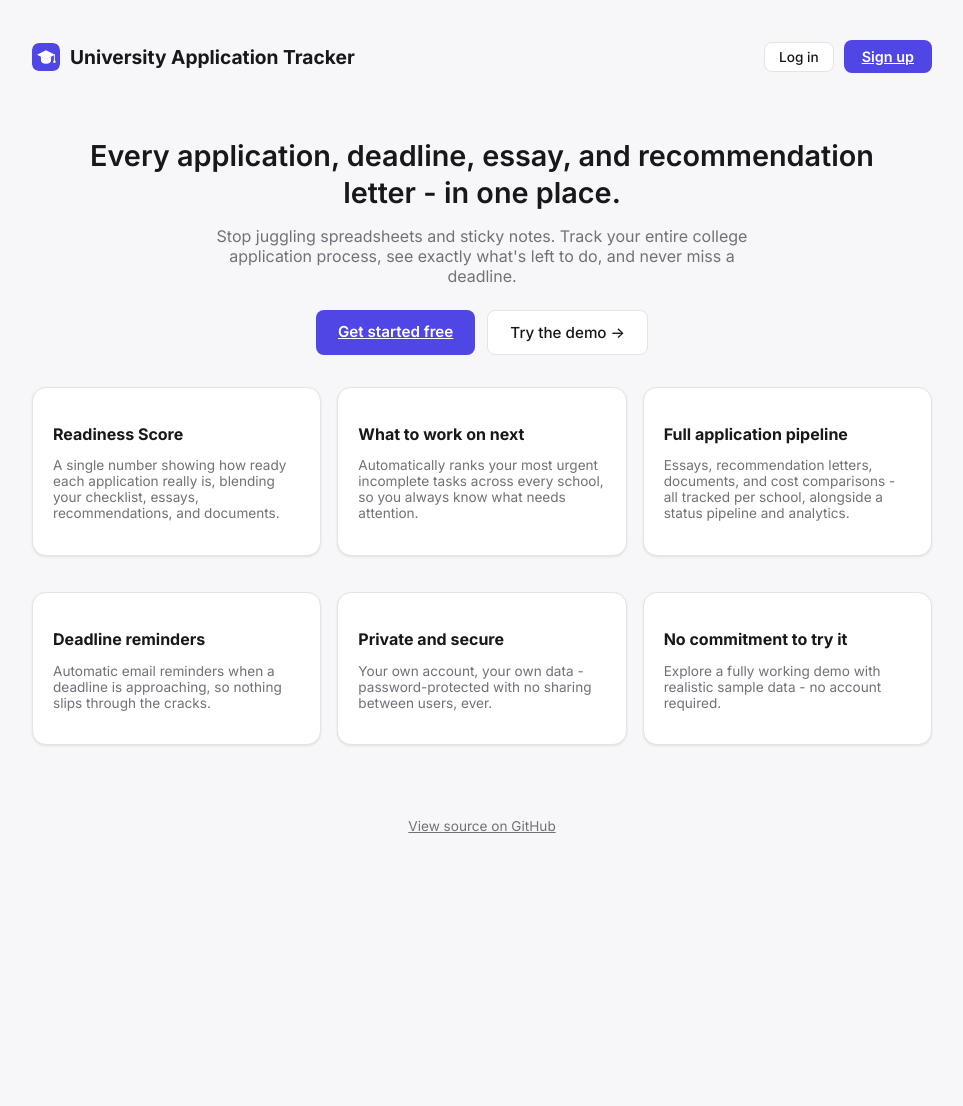
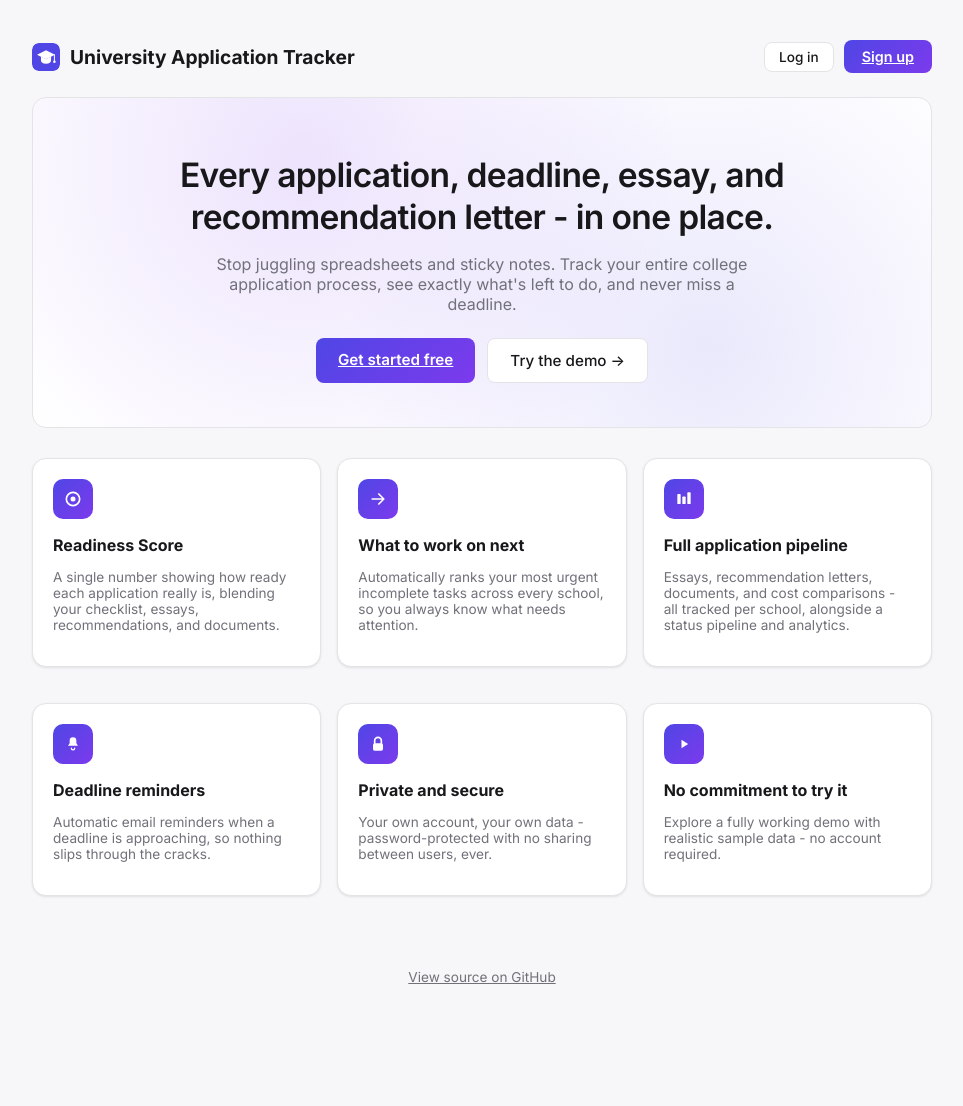
Before and after one commit to Bhakti864653/uni-app-tracker, a Flask app: page / in a window 1280 px wide. Shown: the whole page, without its empty margins (158-1121 px from the left). Before the commit the page ends 833 px from the top, so only its background shows below. Run offline with Flask 3, Linux system fonts and the light colour scheme.

Commit message:
Visual design refresh: gradients, hover motion, landing icons
Adds a purple-to-violet accent gradient used on buttons and progress
bars, hover lift/shadow on university cards, task sections, and
pipeline cards, and a richer landing page hero with a subtle gradient
background and a small icon per feature card. CSS/markup only, no
behavior changes.

```diff
--- a/static/style.css
+++ b/static/style.css
@@ -17,6 +17,8 @@
     --radius: 14px;
     --radius-sm: 8px;
     --shadow: 0 1px 2px rgba(0, 0, 0, 0.04), 0 1px 3px rgba(0, 0, 0, 0.06);
+    --shadow-hover: 0 12px 24px rgba(79, 70, 229, 0.14), 0 3px 8px rgba(0, 0, 0, 0.06);
+    --accent-gradient: linear-gradient(135deg, #4f46e5, #7c3aed);
 }
 
 :root[data-theme="dark"] {
@@ -597,15 +619,22 @@ h2 {
     padding: 8px 18px;
     border-radius: var(--radius-sm);
     border: none;
-    background: var(--accent);
+    background: var(--accent-gradient);
     color: white;
     font-size: 0.9rem;
     font-weight: 600;
     cursor: pointer;
+    transition: transform 0.15s ease, box-shadow 0.15s ease, filter 0.15s ease;
 }
 
 .btn-primary:hover {
-    background: var(--accent-hover);
+    filter: brightness(1.08);
+    transform: translateY(-1px);
+    box-shadow: 0 6px 14px rgba(79, 70, 229, 0.3);
+}
+
+.btn-primary:active {
+    transform: translateY(0);
 }
 
 /* University profile page */
@@ -873,13 +913,20 @@ h2 {
 
 .landing-hero {
     text-align: center;
-    padding: 40px 20px 32px;
+    padding: 56px 24px 44px;
+    margin-bottom: 30px;
+    border-radius: var(--radius);
+    background: radial-gradient(circle at 30% 20%, rgba(124, 58, 237, 0.14), transparent 55%),
+                radial-gradient(circle at 75% 75%, rgba(79, 70, 229, 0.12), transparent 50%),
+                var(--card-bg);
+    border: 1px solid var(--border);
 }
 
 .landing-hero h2 {
-    font-size: 1.8rem;
-    line-height: 1.3;
-    margin-bottom: 14px;
+    font-size: 2.1rem;
+    line-height: 1.25;
+    letter-spacing: -0.02em;
+    margin-bottom: 16px;
 }
 
 .landing-hero p {
@@ -906,6 +953,22 @@ h2 {
     grid-template-columns: repeat(3, 1fr);
     gap: 16px;
     margin-bottom: 30px;
+}
+
+.landing-feature-icon {
+    display: flex;
+    align-items: center;
+    justify-content: center;
+    width: 40px;
+    height: 40px;
+    border-radius: 10px;
+    background: var(--accent-gradient);
+    margin-bottom: 12px;
+}
+
+.landing-feature-icon svg {
+    width: 20px;
+    height: 20px;
 }
 
 .landing-features h3 {
--- a/templates/landing.html
+++ b/templates/landing.html
@@ -37,27 +37,45 @@
         </section>
 
         <section class="landing-features">
-            <div class="task-section">
+            <div class="task-section landing-feature">
+                <span class="landing-feature-icon">
+                    <svg viewBox="0 0 24 24" fill="none"><circle cx="12" cy="12" r="8" stroke="white" stroke-width="2"/><circle cx="12" cy="12" r="3" fill="white"/></svg>
+                </span>
                 <h3>Readiness Score</h3>
                 <p>A single number showing how ready each application really is, blending your checklist, essays, recommendations, and documents.</p>
             </div>
-            <div class="task-section">
+            <div class="task-section landing-feature">
+                <span class="landing-feature-icon">
+                    <svg viewBox="0 0 24 24" fill="none"><path d="M5 12h14M13 6l6 6-6 6" stroke="white" stroke-width="2" stroke-linecap="round" stroke-linejoin="round"/></svg>
+                </span>
                 <h3>What to work on next</h3>
                 <p>Automatically ranks your most urgent incomplete tasks across every school, so you always know what needs attention.</p>
             </div>
-            <div class="task-section">
+            <div class="task-section landing-feature">
+                <span class="landing-feature-icon">
+                    <svg viewBox="0 0 24 24" fill="none"><rect x="4" y="6" width="4" height="12" rx="1" fill="white"/><rect x="10" y="9" width="4" height="9" rx="1" fill="white"/><rect x="16" y="4" width="4" height="14" rx="1" fill="white"/></svg>
+                </span>
                 <h3>Full application pipeline</h3>
                 <p>Essays, recommendation letters, documents, and cost comparisons - all tracked per school, alongside a status pipeline and analytics.</p>
             </div>
-            <div class="task-section">
+            <div class="task-section landing-feature">
+                <span class="landing-feature-icon">
+                    <svg viewBox="0 0 24 24" fill="none"><path d="M12 4a4 4 0 00-4 4v3l-2 3h12l-2-3V8a4 4 0 00-4-4z" fill="white"/><path d="M10 17a2 2 0 004 0" stroke="white" stroke-width="1.5" stroke-linecap="round"/></svg>
+                </span>
                 <h3>Deadline reminders</h3>
                 <p>Automatic email reminders when a deadline is approaching, so nothing slips through the cracks.</p>
             </div>
-            <div class="task-section">
+            <div class="task-section landing-feature">
+                <span class="landing-feature-icon">
+                    <svg viewBox="0 0 24 24" fill="none"><rect x="6" y="11" width="12" height="9" rx="2" fill="white"/><path d="M8 11V8a4 4 0 018 0v3" stroke="white" stroke-width="2" fill="none" stroke-linecap="round"/></svg>
+                </span>
                 <h3>Private and secure</h3>
                 <p>Your own account, your own data - password-protected with no sharing between users, ever.</p>
             </div>
-            <div class="task-section">
+            <div class="task-section landing-feature">
+                <span class="landing-feature-icon">
+                    <svg viewBox="0 0 24 24" fill="none"><polygon points="9,7 17,12 9,17" fill="white"/></svg>
+                </span>
                 <h3>No commitment to try it</h3>
                 <p>Explore a fully working demo with realistic sample data - no account required.</p>
             </div>
```
Also changed, not shown: other parts of static/style.css (+44 -13 lines).
